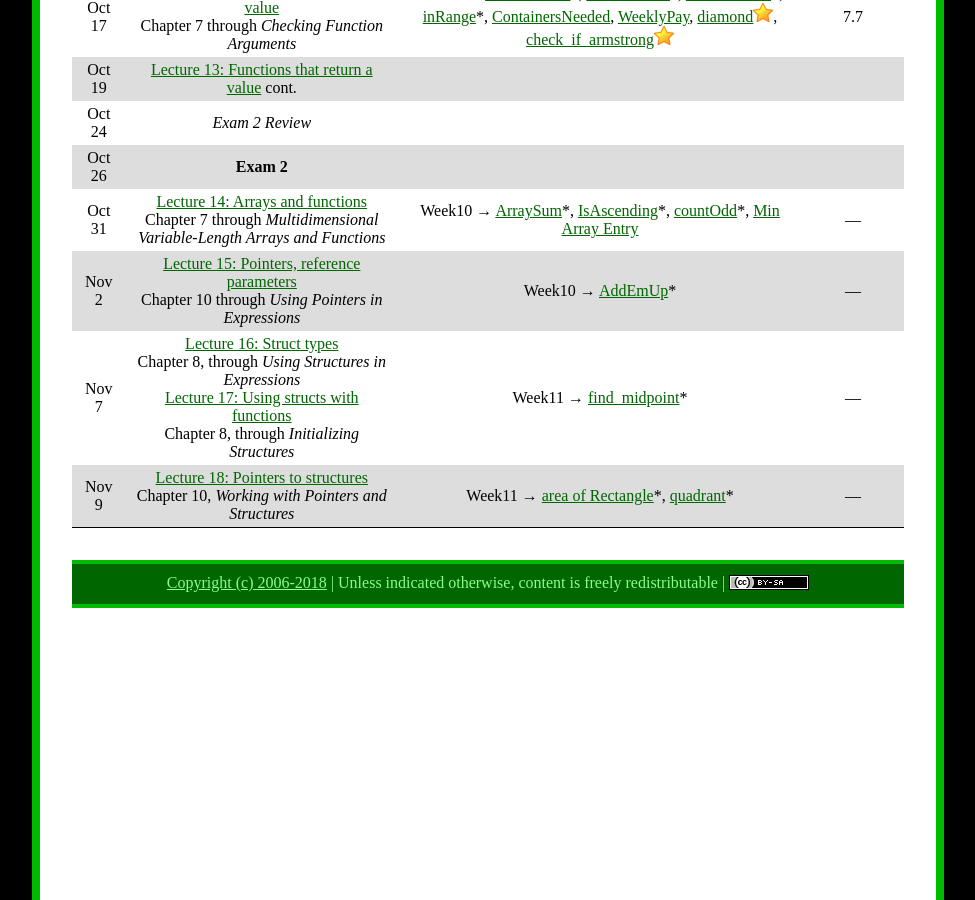
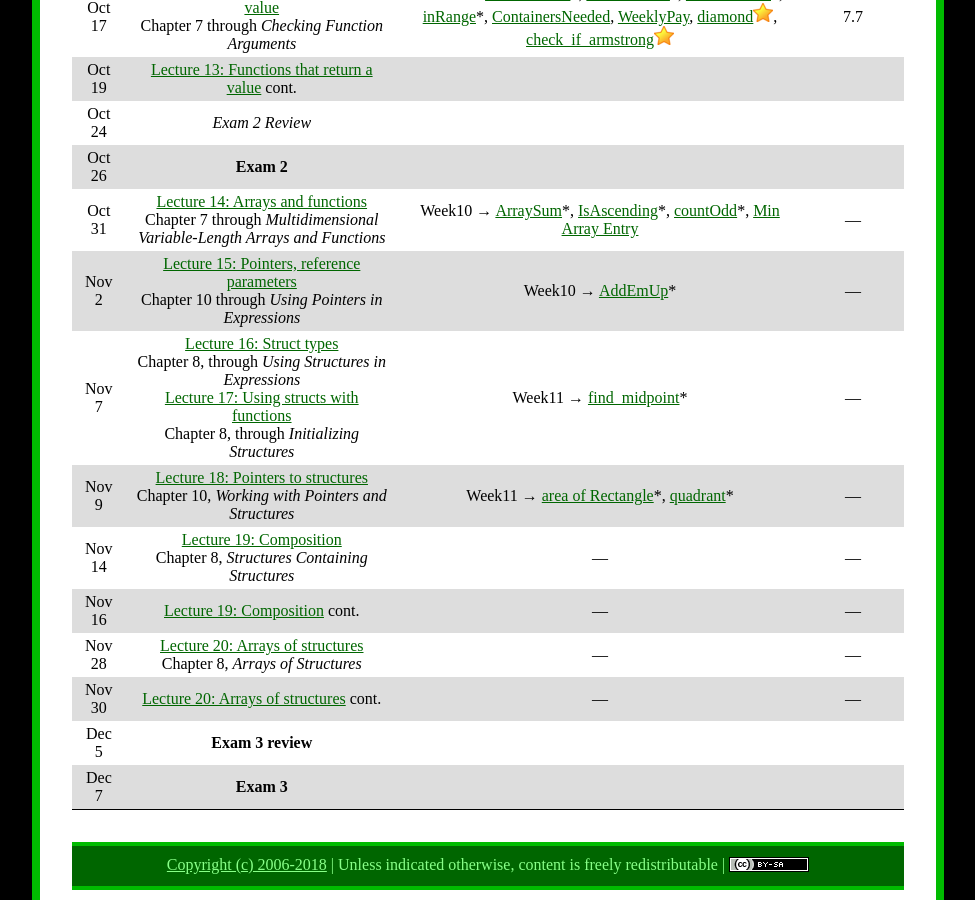
Before and after one commit to ycpcs/cs101-fall2018, a Jekyll site: the page built from schedule.md, in a window 1280 px wide and 900 px high, scrolled down 1217 px. Shown: the whole window, without its empty margins (152-1127 px from the left). Built offline with Jekyll 4.4.1, drawn with Linux system fonts in a browser that asks for light colours.

Commit message:
add struct lectures
add struct lectures

```diff
--- a/schedule.md
+++ b/schedule.md
@@ -36,6 +36,12 @@ Oct 31 | [Lecture 14: Arrays and functions](lectures/lecture14.html)<br>Chapter
 Nov 2  | [Lecture 15: Pointers, reference parameters](lectures/lecture15.html)<br>Chapter 10 through *Using Pointers in Expressions* | Week10 &rarr; [AddEmUp](https://cs.ycp.edu/cloudcoder/#exercise?c=18,p=924)\* | &mdash;
 Nov 7  | [Lecture 16: Struct types](lectures/lecture16.html)<br>Chapter 8, through *Using Structures in Expressions*<br>[Lecture 17: Using structs with functions](lectures/lecture17.html)<br>Chapter 8, through *Initializing Structures* | Week11 &rarr; [find\_midpoint](https://cs.ycp.edu/cloudcoder/#exercise?c=18,p=970)\* | &mdash;
 Nov 9  | [Lecture 18: Pointers to structures](lectures/lecture18.html)<br>Chapter 10, *Working with Pointers and Structures* |  Week11 &rarr; [area of Rectangle](https://cs.ycp.edu/cloudcoder/#exercise?c=18,p=925)\*, [quadrant](https://cs.ycp.edu/cloudcoder/#exercise?c=18,p=951)\* | &mdash;
+Nov 14 | [Lecture 19: Composition](lectures/lecture19.html)<br>Chapter 8, *Structures Containing Structures* | &mdash; | &mdash;
+Nov 16 | [Lecture 19: Composition](lectures/lecture19.html) cont. | &mdash; | &mdash;
+Nov 28 | [Lecture 20: Arrays of structures](lectures/lecture20.html)<br>Chapter 8, *Arrays of Structures* | &mdash; | &mdash;
+Nov 30 | [Lecture 20: Arrays of structures](lectures/lecture20.html) cont. | &mdash; | &mdash;
+Dec 5 | **Exam 3 review** | |
+Dec 7 | **Exam 3**
 
 
 <!--
```
Also changed, not shown: index.md (+2 -0 lines), labs/index.md (+2 -0 lines).
